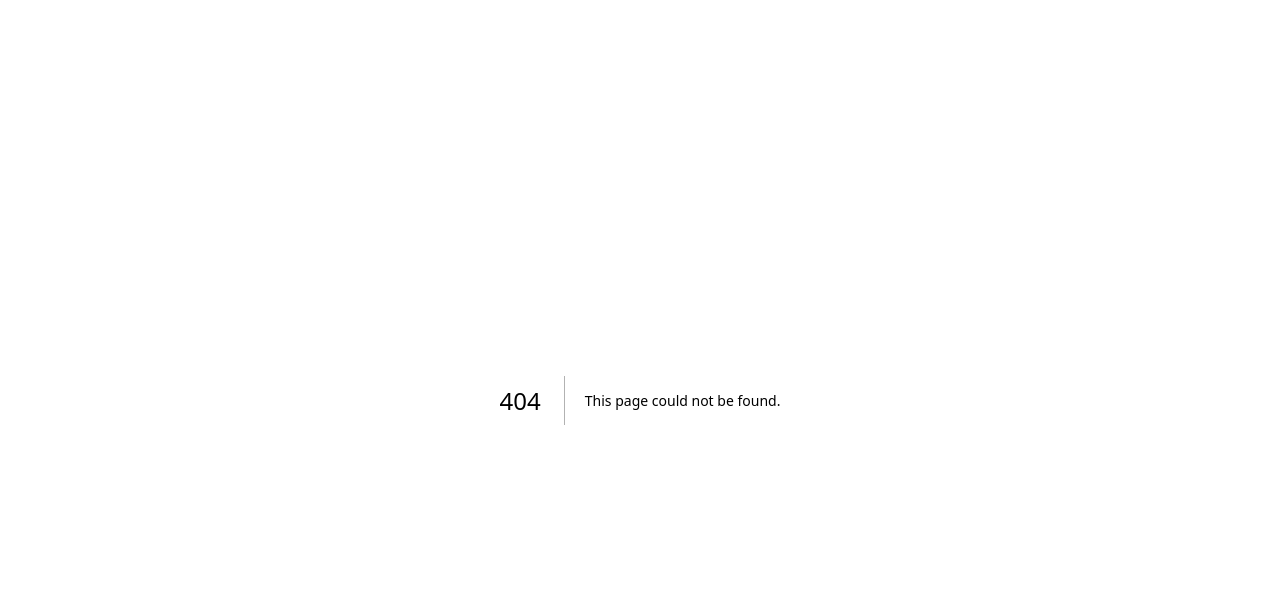
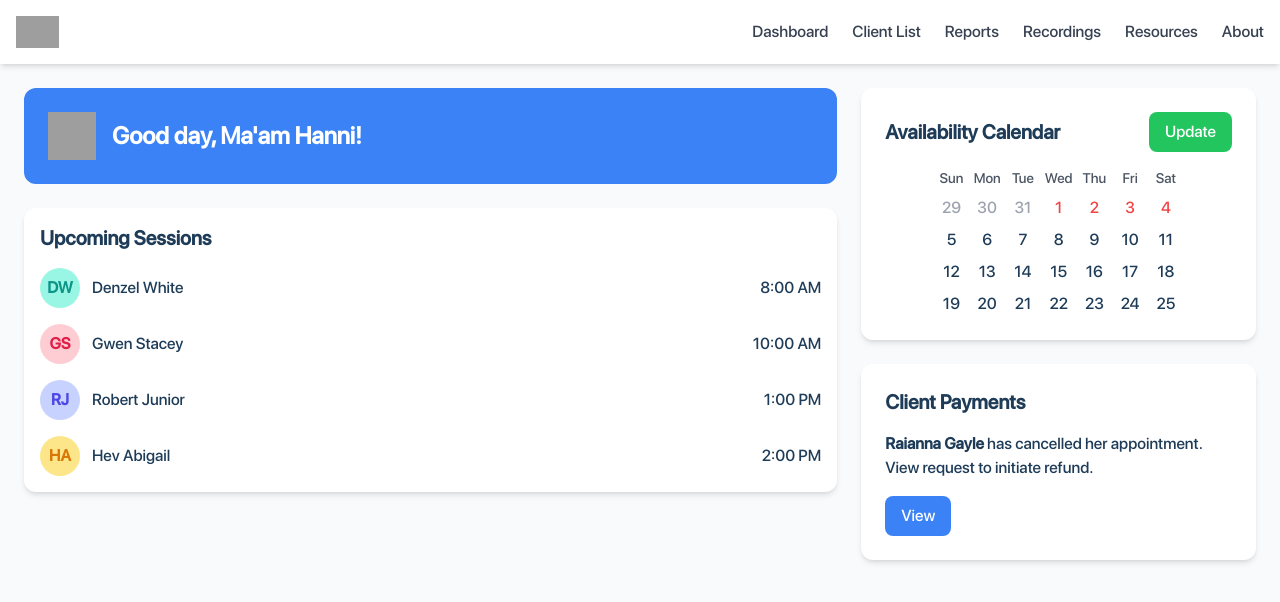
Before and after one commit to BluYiti/boltusaus-butterfly, a Next.js app: page /psychotherapist in a window 1280 px wide. Before the commit this address had no page. Shown: the top 602 px of the page. Built offline with nearby package versions, Linux system fonts and the light colour scheme; grey boxes are pictures that could not be loaded.

Commit message:
psychotherapist dashboard and availability calendar

```diff
--- /dev/null
+++ b/src/app/psychotherapist/page.tsx
@@ -0,0 +1,119 @@
+'use client'
+
+import React from 'react';
+import { useRouter } from 'next/navigation';
+
+
+const Dashboard = () => {
+  const router = useRouter();
+  const handleAvailabilityClick = () => {
+  router.push('/psychotherapist/pages/availabilitycalendar/');
+  };
+
+  return (
+    <div className="min-h-screen bg-gray-50">
+      {/* Header */}
+      <header className="flex items-center justify-between p-4 bg-white shadow-md">
+        <div className="flex items-center">
+          <img src="/logo.png" alt="Logo" className="h-8" />
+        </div>
+        <nav className="flex space-x-6 text-gray-700">
+          <a href="#" className="hover:text-black">Dashboard</a>
+          <a href="#" className="hover:text-black">Client List</a>
+          <a href="#" className="hover:text-black">Reports</a>
+          <a href="#" className="hover:text-black">Recordings</a>
+          <a href="#" className="hover:text-black">Resources</a>
+          <a href="#" className="hover:text-black">About</a>
+        </nav>
+      </header>
+
+      {/* Main Content */}
+      <div className="grid grid-cols-1 lg:grid-cols-3 gap-6 p-6">
+        {/* Left Section */}
+        <div className="lg:col-span-2">
+          {/* Greeting Box */}
+          <div className="bg-blue-500 text-white p-6 rounded-xl flex items-center space-x-4">
+            <div>
+              <img src="/avatar.png" alt="Avatar" className="h-12 w-12" />
+            </div>
+            <div>
+              <h2 className="text-2xl font-semibold">Good day, Ma'am Hanni!</h2>
+            </div>
+          </div>
+
+          {/* Upcoming Sessions */}
+          <div className="mt-6 bg-white shadow-md p-4 rounded-xl">
+            <h3 className="text-xl font-semibold">Upcoming Sessions</h3>
+            <ul className="mt-4 space-y-4">
+              <li className="flex items-center justify-between">
+                <div className="flex items-center space-x-3">
+                  <div className="bg-teal-200 text-teal-600 rounded-full h-10 w-10 flex items-center justify-center font-semibold">DW</div>
+                  <span>Denzel White</span>
+                </div>
+                <span>8:00 AM</span>
+              </li>
+              <li className="flex items-center justify-between">
+                <div className="flex items-center space-x-3">
+                  <div className="bg-rose-200 text-rose-600 rounded-full h-10 w-10 flex items-center justify-center font-semibold">GS</div>
+                  <span>Gwen Stacey</span>
+                </div>
+                <span>10:00 AM</span>
+              </li>
+              <li className="flex items-center justify-between">
+                <div className="flex items-center space-x-3">
+                  <div className="bg-indigo-200 text-indigo-600 rounded-full h-10 w-10 flex items-center justify-center font-semibold">RJ</div>
+                  <span>Robert Junior</span>
+                </div>
+                <span>1:00 PM</span>
+              </li>
+              <li className="flex items-center justify-between">
+                <div className="flex items-center space-x-3">
+                  <div className="bg-amber-200 text-amber-600 rounded-full h-10 w-10 flex items-center justify-center font-semibold">HA</div>
+                  <span>Hev Abigail</span>
+                </div>
+                <span>2:00 PM</span>
+              </li>
+            </ul>
+          </div>
+        </div>
+
+        {/* Right Section */}
+        <div className="space-y-6">
+          {/* Availability Calendar */}
+          <div className="bg-white shadow-md p-6 rounded-xl">
+            <div className="flex justify-between items-center mb-4">
+              <h3 className="text-xl font-semibold">Availability Calendar</h3>
+              <button onClick={handleAvailabilityClick}
+              className="bg-green-500 text-white px-4 py-2 rounded-lg">Update</button>
+            </div>
+            <div className="flex justify-center">
+              <div className="text-center">
+                <div className="grid grid-cols-7 gap-2 text-sm text-gray-600">
+                  <div>Sun</div><div>Mon</div><div>Tue</div><div>Wed</div><div>Thu</div><div>Fri</div><div>Sat</div>
+                </div>
+                <div className="grid grid-cols-7 gap-2 mt-2">
+                  <div className="text-gray-400">29</div><div className="text-gray-400">30</div><div className="text-gray-400">31</div>
+                  <div className="text-red-500">1</div><div className="text-red-500">2</div><div className="text-red-500">3</div><div className="text-red-500">4</div>
+                  <div>5</div><div>6</div><div>7</div><div>8</div><div>9</div><div>10</div><div>11</div>
+                  <div>12</div><div>13</div><div>14</div><div>15</div><div>16</div><div>17</div><div>18</div>
+                  <div>19</div><div>20</div><div>21</div><div>22</div><div>23</div><div>24</div><div>25</div>
+                </div>
+              </div>
+            </div>
+          </div>
+
+          {/* Client Payments */}
+          <div className="bg-white shadow-md p-6 rounded-xl">
+            <h3 className="text-xl font-semibold">Client Payments</h3>
+            <div className="mt-4">
+              <p><strong>Raianna Gayle</strong> has cancelled her appointment. View request to initiate refund.</p>
+              <button className="mt-4 bg-blue-500 text-white px-4 py-2 rounded-lg">View</button>
+            </div>
+          </div>
+        </div>
+      </div>
+    </div>
+  );
+};
+
+export default Dashboard;
--- /dev/null
+++ b/src/app/psychotherapist/pages/availabilitycalendar/page.tsx
@@ -0,0 +1,90 @@
+'use client'
+
+import React, { useState } from 'react';
+
+const AvailabilityCalendar = () => {
+  // State for the selected date
+  const [selectedDate, setSelectedDate] = useState<number | null>(null);
+  const [selectedTime, setSelectedTime] = useState<string | null>(null);
+
+  const handleDateSelect = (date: number) => {
+    setSelectedDate(date);
+    setSelectedTime(null); // Reset time when a new date is selected
+  };
+
+  const handleTimeSelect = (time: string) => {
+    setSelectedTime(time);
+  };
+
+  return (
+    <div className="min-h-screen bg-gray-50">
+      {/* Header */}
+      <header className="flex items-center justify-between p-4 bg-white shadow-md">
+        <div className="flex items-center">
+          <button className="mr-4">
+            <img src="/back-arrow-icon.png" alt="Back" className="h-6" />
+          </button>
+          <h1 className="text-2xl font-bold">Availability Calendar</h1>
+        </div>
+        <nav className="flex space-x-6 text-gray-700">
+          <a href="#" className="hover:text-black">Dashboard</a>
+          <a href="#" className="hover:text-black">Client List</a>
+          <a href="#" className="hover:text-black">Reports</a>
+          <a href="#" className="hover:text-black">Recordings</a>
+          <a href="#" className="hover:text-black">Resources</a>
+          <a href="#" className="hover:text-black">About</a>
+        </nav>
+      </header>
+
+      {/* Main Content */}
+      <div className="grid grid-cols-1 lg:grid-cols-2 gap-6 p-6">
+        {/* Left Section - Calendar */}
+        <div className="bg-white shadow-md p-6 rounded-xl">
+          <div className="flex justify-between items-center mb-4">
+            <h2 className="text-xl font-semibold">September</h2>
+            <div className="space-x-2">
+              <button>&lt;</button>
+              <button>&gt;</button>
+            </div>
+          </div>
+
+          <div className="grid grid-cols-7 gap-2 text-center">
+            <div>Sun</div><div>Mon</div><div>Tue</div><div>Wed</div><div>Thu</div><div>Fri</div><div>Sat</div>
+
+            {/* Calendar dates */}
+            {Array.from({ length: 30 }).map((_, i) => (
+              <div
+                key={i}
+                className={`p-2 rounded-full ${selectedDate === i + 1 ? 'bg-blue-200 text-black font-bold' : 'hover:bg-gray-200'} cursor-pointer`}
+                onClick={() => handleDateSelect(i + 1)}>
+                {i + 1}
+              </div>
+            ))}
+          </div>
+        </div>
+
+        {/* Right Section - Time Selection */}
+        <div className="bg-white shadow-md p-6 rounded-xl">
+          <h3 className="text-xl font-semibold">Tuesday, {selectedDate ? `September ${selectedDate}` : "Select a Date"}</h3>
+          <div className="mt-4">
+            <h4 className="font-semibold">Available Time</h4>
+            <div className="grid grid-cols-2 gap-4 mt-4">
+              {["9-10 AM", "10-11 AM", "1-2 PM", "2-3 PM", "3-4 PM"].map((time) => (
+                <button
+                  key={time}
+                  onClick={() => handleTimeSelect(time)}
+                  className={`py-2 px-4 rounded-lg border border-gray-300 ${selectedTime === time ? 'bg-blue-300 text-white' : ''}`}
+                >
+                  {time}
+                </button>
+              ))}
+            </div>
+            <button className="mt-6 bg-blue-500 text-white px-6 py-2 rounded-lg">Confirm</button>
+          </div>
+        </div>
+      </div>
+    </div>
+  );
+};
+
+export default AvailabilityCalendar;
```
Also changed, not shown: 1 other file (tests, documents, lock files or other folders).
